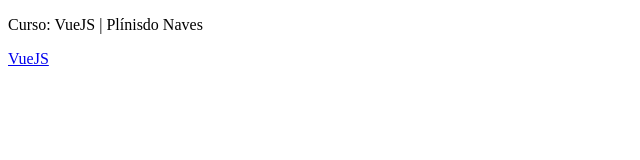
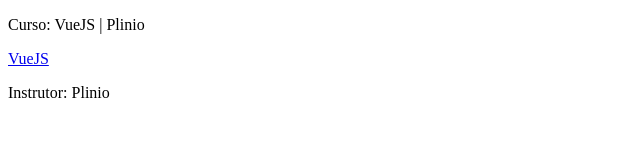
Before and after one commit to blockjarvis/vuejspt, a plain HTML site: page index.html in a window 1280 px wide. Shown: the whole page, without its empty margins (0-640 px from the left). Drawn offline with nearby package versions, Linux system fonts and the light colour scheme.

Commit message:
data biding using v-text

```diff
--- a/index.html
+++ b/index.html
@@ -9,6 +9,7 @@
     <div id="app">
         <p>Curso: {{ curso }} | {{ nomeDoInstrutor() }}</p>
         <a v-bind:href="docs">VueJS</a>
+        <p>Instrutor: <span v-text="instrutor"></span></p>
     </div>
 
     <script type="text/javascript">
@@ -17,7 +18,7 @@
             el: '#app',
             data: {
                 curso: 'VueJS',
-                instrutor: 'Plínisdo Naves',
+                instrutor: 'Plinio',
                 docs: 'https://vuejs.org'
             },
             methods: {
```
Also changed, not shown: 1 other file.
